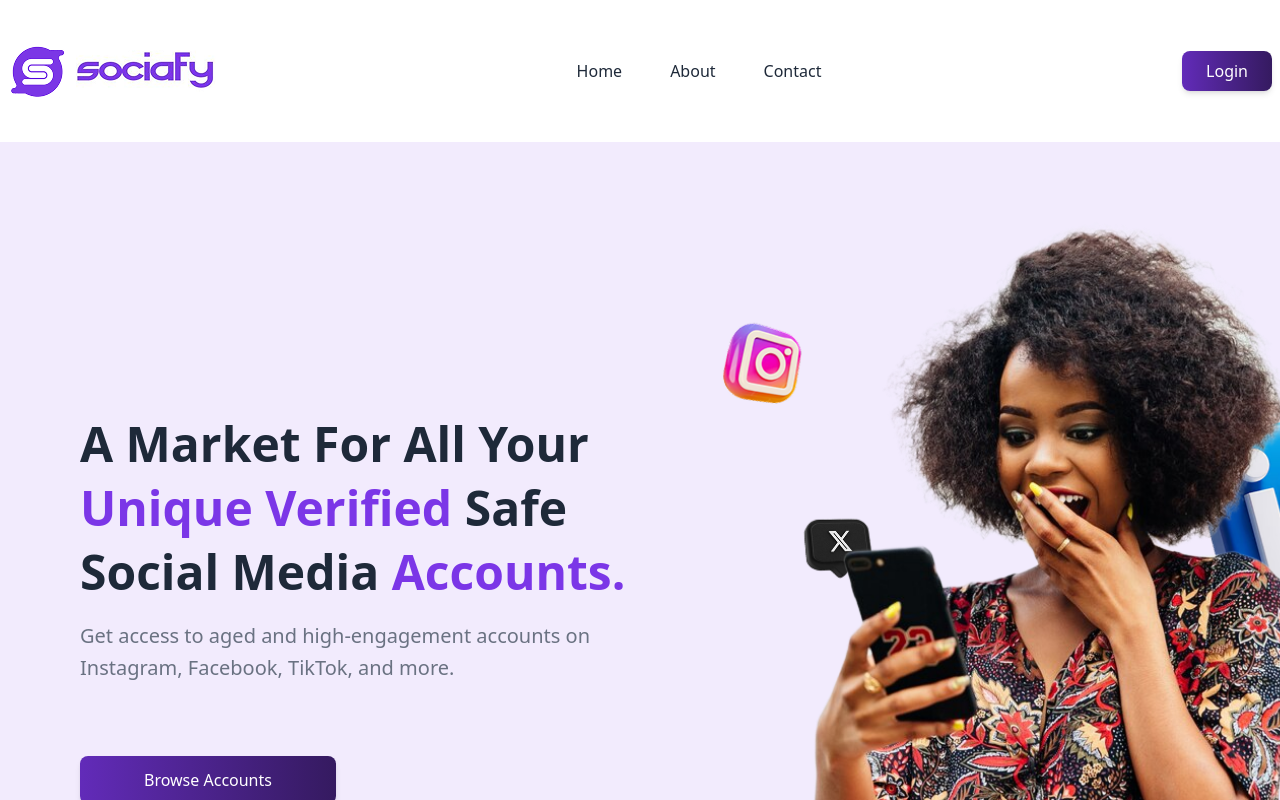
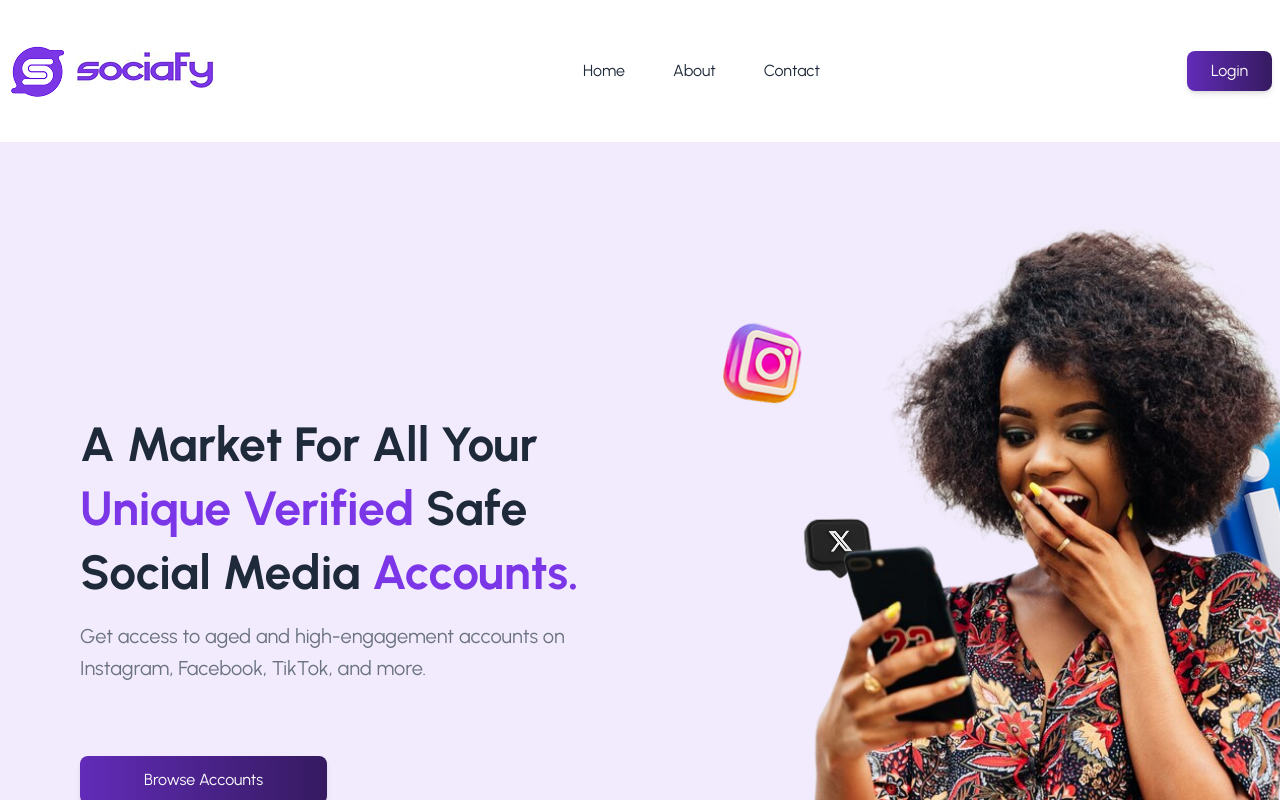
Before and after one commit to olatunde1/Sociafy, a React (Vite) app: page / in a window 1280 px wide. Shown: the top 800 px of the page. Built offline with nearby package versions, Linux system fonts and the light colour scheme.

Commit message:
fix: font family added to the body of the project

```diff
--- a/index.html
+++ b/index.html
@@ -5,7 +5,7 @@
     <link rel="icon" type="image/svg+xml" href="/vite.svg" />
     <meta name="viewport" content="width=device-width, initial-scale=1.0" />
     <title>Sociafy</title>
-
+    <link rel="stylesheet" href="index.css">
   </head>
   <body>
     <div id="root"></div>
--- a/src/components/layout/Header.jsx
+++ b/src/components/layout/Header.jsx
@@ -20,7 +20,7 @@ const Header = () => {
                 {/* Navigation Menu */}
                 <nav className={`absolute top-full left-0 w-full bg-white md:static md:w-auto md:bg-transparent md:flex md:space-x-4 transition-all duration-300 ${isOpen ? 'block' : 'hidden'}`}>
                     <ul className="flex flex-col md:flex-row md:space-x-4 text-center">
-                        <li><a href="#home" className="block py-2 px-4 text-gray-800 hover:text-gray-400">Home</a></li>
+                        <li><a href="#home" className="block py-2 px-4 text-gray-800 hover:text-gray-400 font-Urbanist">Home</a></li>
                         <li><a href="#about" className="block py-2 px-4 text-gray-800 hover:text-gray-400">About</a></li>
                         <li><a href="#contact" className="block py-2 px-4 text-gray-800 hover:text-gray-400">Contact</a></li>
                     </ul>
--- a/src/index.css
+++ b/src/index.css
@@ -1 +1,6 @@
+@import url('https://fonts.googleapis.com/css2?family=Urbanist:ital,wght@0,100..900;1,100..900&display=swap');
 @import "tailwindcss";
+
+body{
+    font-family: "Urbanist", sans-serif;
+}
```
